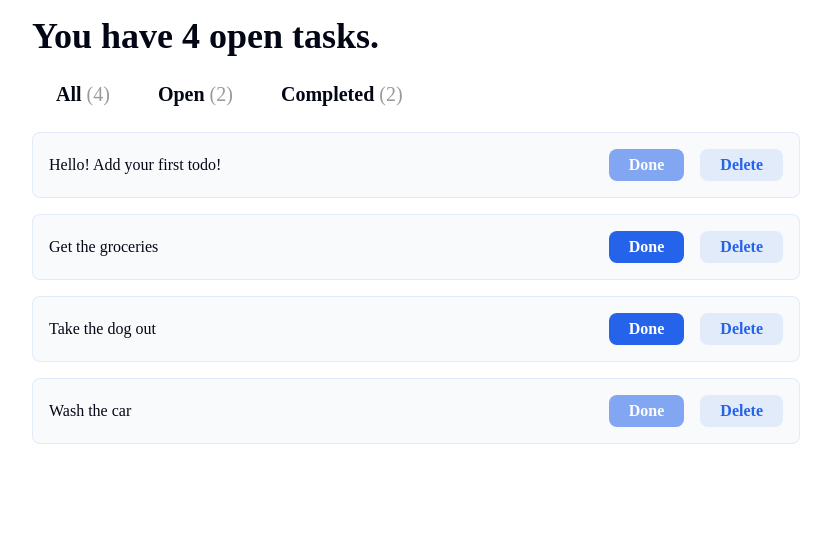
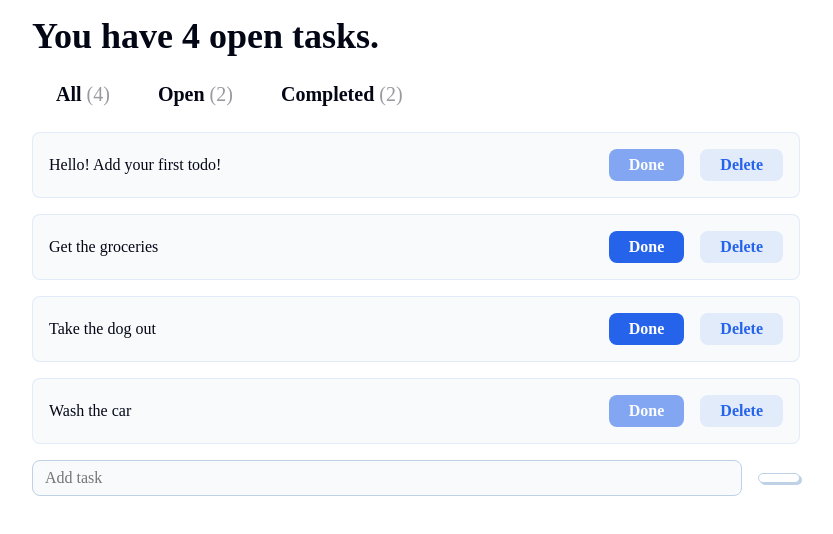
Before and after one commit to alexsbryant/todo1, a React (Vite) app in the folder todo1/: page / in a window 1280 px wide. Shown: the top 534 px of the page, without its empty margins (224-1057 px from the left). Built offline with nearby package versions, Linux system fonts and the light colour scheme; a web font is replaced by a local one.

Commit message:
Todo Card and list updates
Tidied up props within card and list.

```diff
--- a/todo1/src/Components/TodoCard.jsx
+++ b/todo1/src/Components/TodoCard.jsx
@@ -1,9 +1,8 @@
 import React from 'react';
 
 function TodoCard(props) {
-  const { todoIndex, todos } = props;
+  const { todo } = props;
 
-  const todo = todos[todoIndex];
   console.log(todo);
 
   return (
--- a/todo1/src/Components/TodoInput.jsx
+++ b/todo1/src/Components/TodoInput.jsx
@@ -2,7 +2,12 @@ import React from 'react';
 
 function TodoInput() {
   return (
-    <div></div>
+    <div className="input-container">
+      <input placeholder="Add task" />
+      <button>
+
+      </button>
+    </div>
   )
 }
 
--- a/todo1/src/Components/TodoList.jsx
+++ b/todo1/src/Components/TodoList.jsx
@@ -8,14 +8,18 @@ function ToDoList(props) {
   const filterTodosList = tab === 'All' ?
   todos :
   tab === 'Completed' ?
-  todos.filter(val => val.completed) :
-  todos.filter(val => !val.completed)
+    todos.filter(val => val.complete) :
+    todos.filter(val => !val.complete)
 
   return (
     <>
-      {todos.map((todo, todoIndex) => {
+      {filterTodosList.map((todo, todoIndex) => {
         return (
-          <TodoCard key={todoIndex} todoIndex={todoIndex} {...props} />
+          <TodoCard
+            key={todoIndex}
+            todoIndex={todoIndex}
+            todo={todo}
+          />
         )
       })}
     </>
```
